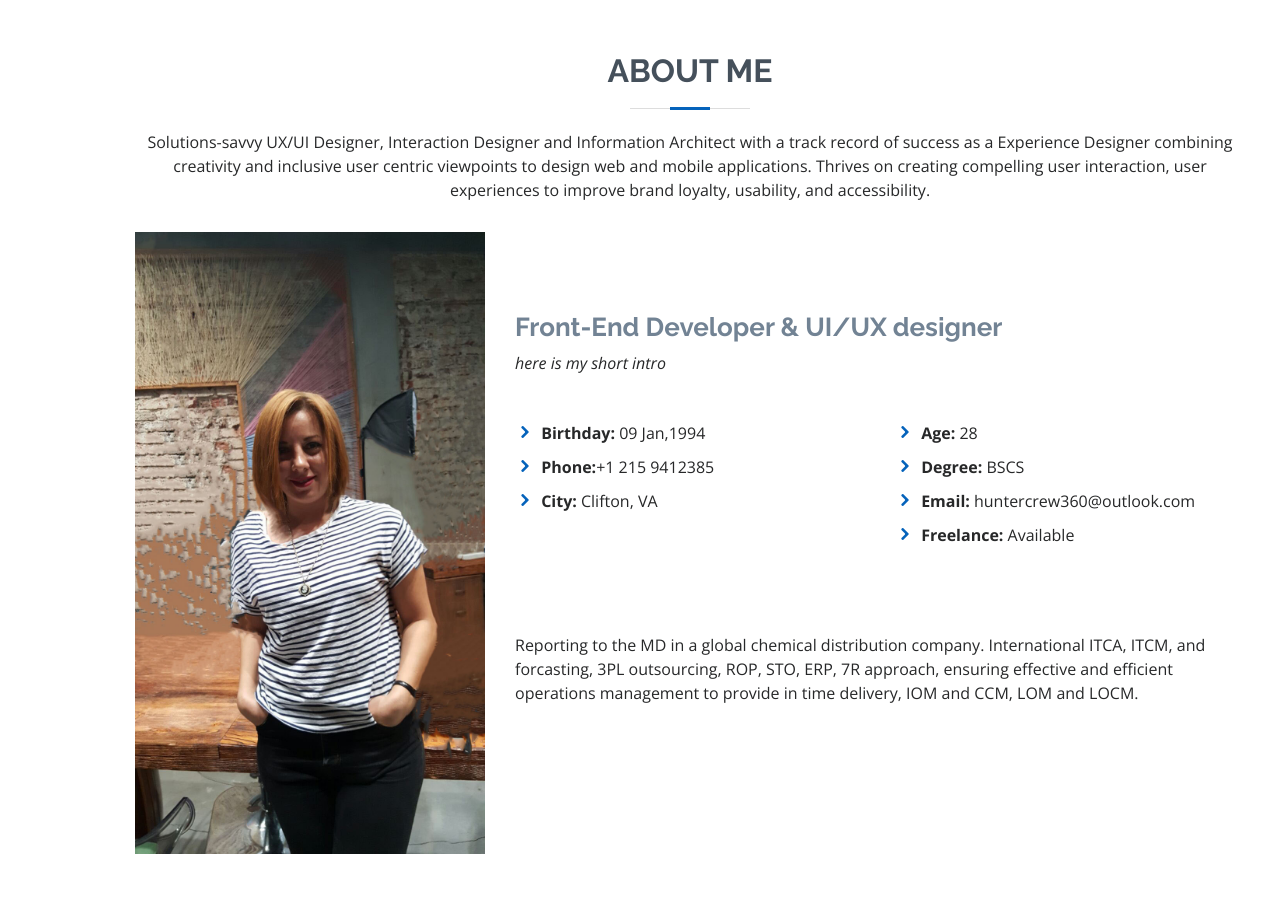
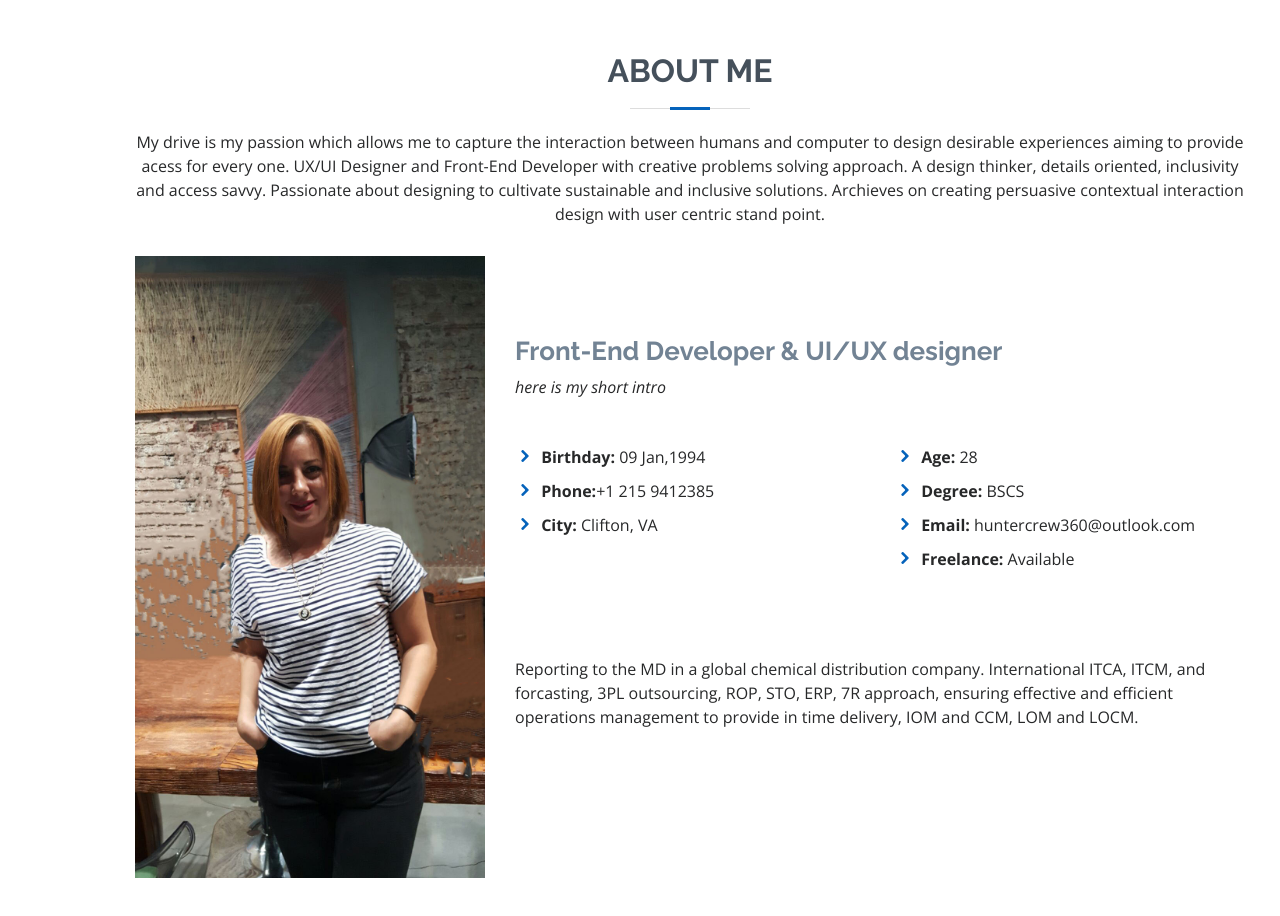
Before and after one commit to designhunt360/resume, a plain HTML site: page nurdan/portfolio/index.html in a window 1280 px wide. Shown: the part 860-1776 px from the top of the page. Drawn offline with nearby package versions, Linux system fonts and the light colour scheme.

Commit message:
Update index.html

```diff
--- a/nurdan/portfolio/index.html
+++ b/nurdan/portfolio/index.html
@@ -97,10 +97,10 @@
       <div class="container" data-aos="fade-up">
         <div class="section-title">
           <h2>About Me</h2>
-          <p>Solutions-savvy UX/UI Designer, Interaction Designer and Information Architect with a track
-          record of success as a Experience Designer combining creativity and inclusive user centric
-          viewpoints to design web and mobile applications. Thrives on creating compelling user interaction,
-          user experiences to improve brand loyalty, usability, and accessibility.</p>
+          <p>My drive is my passion which allows me to capture the interaction between humans and computer to  design desirable experiences aiming to provide acess for every one.
+          UX/UI Designer and Front-End Developer with creative problems solving approach. A design thinker, details oriented, inclusivity and access savvy.
+          Passionate about designing to cultivate sustainable and inclusive solutions.
+          Archieves on creating persuasive contextual interaction design with user centric stand point.</p>
         </div>
 
         <div class="row">
```
